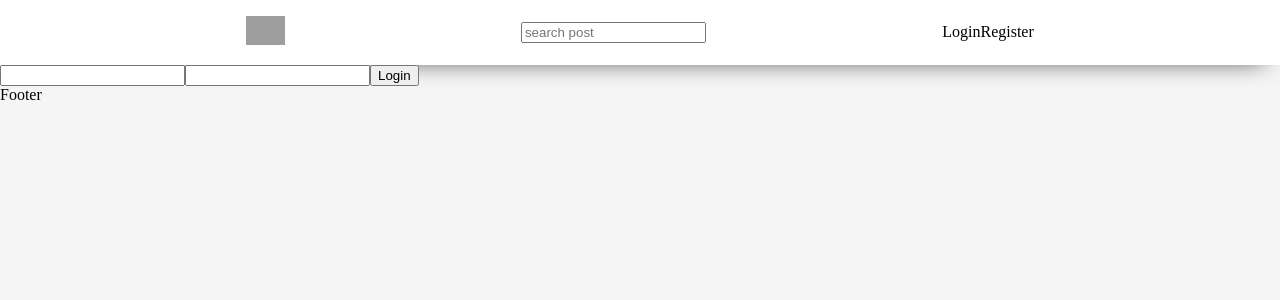
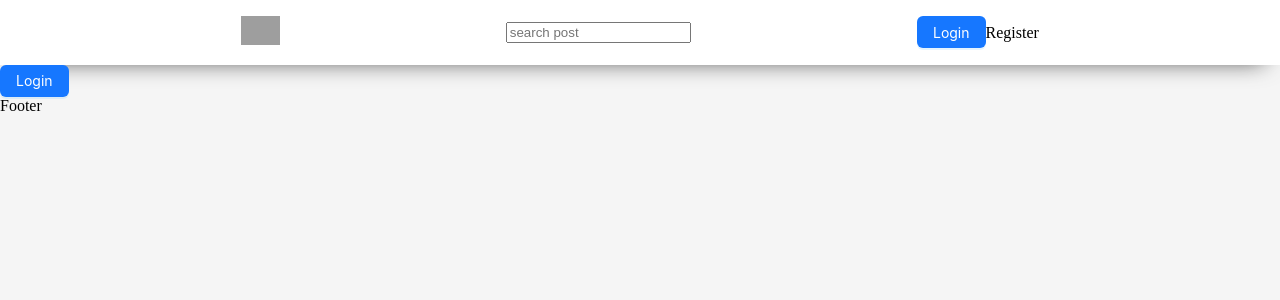
Before and after one commit to SergioJ-Vidal/Proyecto-FrontEnd-SocialNetwork, a React (Create React App) app: page /login in a window 1280 px wide. Shown: the top 300 px of the page. Built offline with nearby package versions, Linux system fonts and the light colour scheme; grey boxes are pictures that could not be loaded.

Commit message:
Header and Login component Update

```diff
--- a/package.json
+++ b/package.json
@@ -7,6 +7,7 @@
     "@testing-library/jest-dom": "^5.16.5",
     "@testing-library/react": "^13.4.0",
     "@testing-library/user-event": "^14.4.3",
+    "and-design": "^0.0.1",
     "antd": "^5.0.7",
     "axios": "^1.2.2",
     "cors": "^2.8.5",
--- a/src/components/Header/Header.jsx
+++ b/src/components/Header/Header.jsx
@@ -3,7 +3,12 @@ import { useSelector, useDispatch } from "react-redux";
 import { logout } from "../../features/auth/authSlice";
 import { useState } from "react";
 import logo from "../../assets/images/logo.png"
+import { Menu } from "antd";
+import { UserOutlined } from "@ant-design/icons"
 import "./Header.css"
+
+import Login from "../Login/Login";
+import Register from "../Register/Register";
 
 
 const Header = () => {
@@ -62,7 +67,7 @@ const Header = () => {
 
                             <>
 
-                                <span><Link to="/login">Login</Link></span>
+                                <Login />
 
                                 <span><Link to="/register">Register</Link></span>
 
--- a/src/components/Login/Login.jsx
+++ b/src/components/Login/Login.jsx
@@ -1,6 +1,7 @@
 import React, { useState } from 'react'
 import { useDispatch } from "react-redux";
 import { login } from "../../features/auth/authSlice";
+import { Button, Form, Input, Modal } from "antd";
 
 const Login = () => {
 
@@ -28,24 +29,110 @@ const Login = () => {
 
     }
 
+
+    const [loading, setLoading] = useState(false);
+    const [open, setOpen] = useState(false);
+
+    const showModal = () => {
+        setOpen(true);
+    };
+
+    const handleOk = () => {
+        setLoading(true);
+        setTimeout(() => {
+            setLoading(false);
+            setOpen(false);
+        }, 3000);
+    };
+
     const onSubmit = (e) => {
 
         e.preventDefault()
         dispatch(login(formData));
+        handleOk()
 
     }
 
+    const handleCancel = () => {
+        setOpen(false);
+    };
+
     return (
 
-        <form onSubmit={onSubmit}>
+        <>
+            <Button className="btnLogin" type="primary" onClick={showModal}>
+                Login
+            </Button>
+            <Modal className="modal-form" open={open} title="Login to your user" onOk={handleOk} onCancel={handleCancel}
+                footer={[
+                    <Button className="loginReturnBtn" key="back" onClick={handleCancel}>
+                        Return
+                    </Button>,
+                    <Button className="loginSendBtn" key="submit" type="submit" form="myform" value="Submit" htmlType="submit" loading={loading} onClick={onSubmit}>
+                        Login
+                    </Button>
+                ]}
+            >
+                <div className="container">
+                    <form onSubmit={onSubmit} id="myform" name="basic"
+                        labelCol={{
+                            span: 8,
+                        }}
+                        wrapperCol={{
+                            span: 16,
+                        }}
+                        initialValues={{
+                            remember: true,
+                        }}
 
-            <input type="email" name="email" value={email} onChange={onChange} />
+                        autoComplete="off">
 
-            <input type="password" name="password" value={password} onChange={onChange} />
+                        <input type="email" name="email" value={email} onChange={onChange} />
 
-            <button type="submit">Login</button>
+                        <input type="password" name="password" value={password} onChange={onChange} />
 
-        </form>
+                    </form>
+
+
+                    {/* <Form className="form-container" id="myform" name="basic"
+                        labelCol={{
+                            span: 8,
+                        }}
+                        wrapperCol={{
+                            span: 16,
+                        }}
+                        initialValues={{
+                            remember: true,
+                        }}
+                        onFinish={onFinish}
+                        onSubmit={onSubmit}
+                        autoComplete="off"
+                    >
+                        <Form.Item label="Email" name="email"
+                            rules={[
+                                {
+                                    required: true,
+                                    type: "email",
+                                    message: "Please input your email!",
+                                },
+                            ]}
+                        >
+                            <Input onChange={onChange} value={email}/>
+                        </Form.Item>
+
+                        <Form.Item label="Password" name="password"
+                            rules={[{ required: true, message: "Please input your password!" }
+                            ]}
+                        >
+                            <Input.Password  onChange={onChange} value={password}/>
+                        </Form.Item>
+                    </Form> */}
+                </div>
+            </Modal>
+
+        </>
+
+
 
     )
 
```
Also changed, not shown: src/components/Profile/Profile.jsx (indentation only), 1 other file (tests, documents, lock files or other folders).
